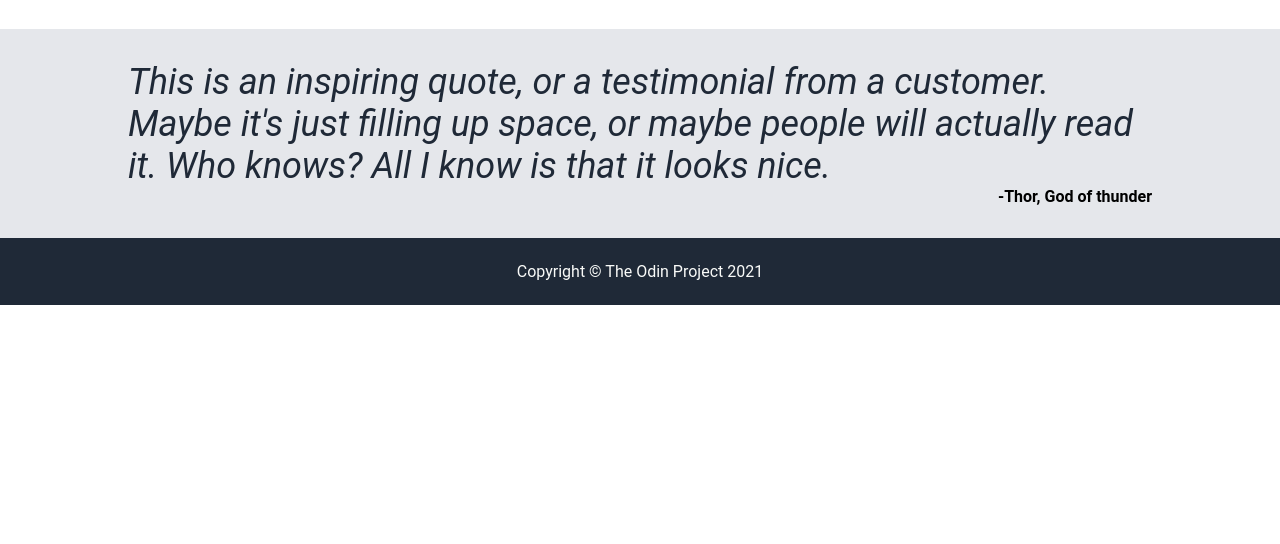
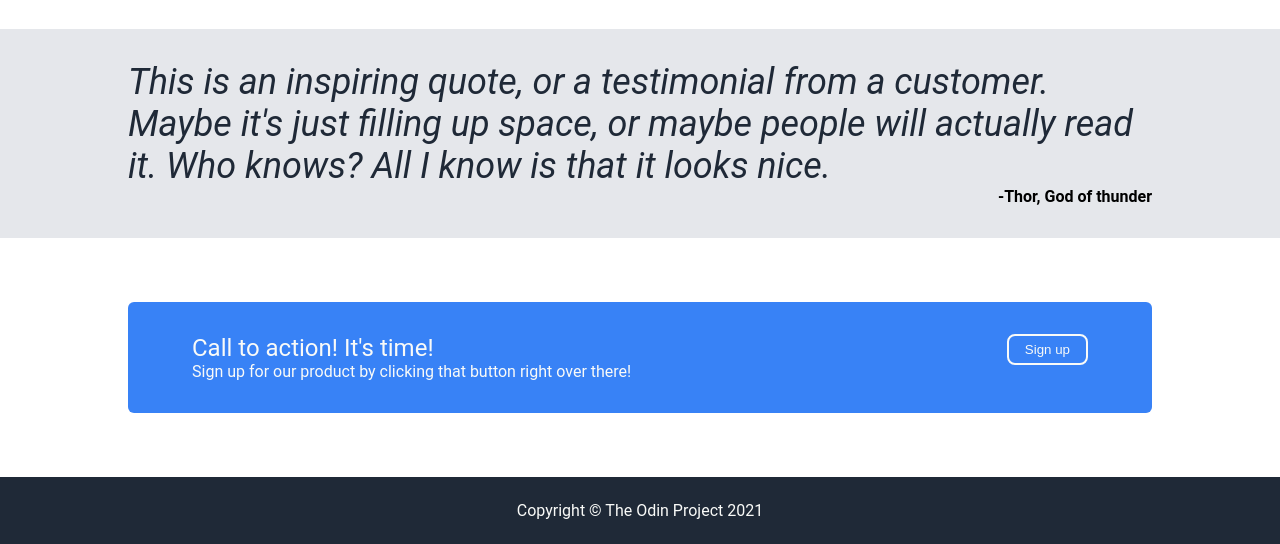
Before and after one commit to ChinZJ/TheOdinProject, a plain HTML site: page landing-page/index.html in a window 1280 px wide. Shown: the part 603-1147 px from the top of the page. Before the commit the page ends 908 px from the top, so only its background shows below. Drawn offline with Linux system fonts and the light colour scheme.

Commit message:
Complete call to action

```diff
--- a/landing-page/index.html
+++ b/landing-page/index.html
@@ -24,7 +24,8 @@
                 <div class="left-side">
                     <div class="header-title">This website is awesome</div>
                     <div class="header-description">This website has some subtext that goes
-                        here under the main title. It's a smaller font and the color is lower contrast.
+                        here under the main title.
+                        It's a smaller font and the color is lower contrast.
                     </div>
                     <button class="blue">Sign up</button>
                 </div>
@@ -40,22 +41,26 @@
                 <div class="image-description-set">
                     <div class="image-description-pair">
                         <img class="blue-border" alt="placeholder">
-                        <div class="illustration-text">this is some subtext under an illustration or image</div>
+                        <div class="illustration-text">this is some subtext under an illustration
+                            or image</div>
                     </div>
 
                     <div class="image-description-pair">
                         <img class="blue-border" alt="placeholder">
-                        <div class="illustration-text">this is some subtext under an illustration or image</div>
+                        <div class="illustration-text">this is some subtext under an illustration
+                            or image</div>
                     </div>
 
                     <div class="image-description-pair">
                         <img class="blue-border" alt="placeholder">
-                        <div class="illustration-text">this is some subtext under an illustration or image</div>
+                        <div class="illustration-text">this is some subtext under an illustration
+                            or image</div>
                     </div>
 
                     <div class="image-description-pair">
                         <img class="blue-border" alt="placeholder">
-                        <div class="illustration-text">this is some subtext under an illustration or image</div>
+                        <div class="illustration-text">this is some subtext under an illustration
+                            or image</div>
                     </div>
                 </div>
             </div>
@@ -69,8 +74,16 @@
                 <div class="quote-author"><strong>-Thor, God of thunder</strong></div>
             </div>
 
-            <div class="contact">
+            <div class="contact blue">
+                <div class="contact-left">
+                    <div class="contact-header header-logo">Call to action! It's time!</div>
+                    <div class="contact-information">Sign up for our product by clicking that
+                        button right over there!</div>
+                </div>
 
+                <div class="contact-right">
+                    <button class="contact-button">Sign up</button>
+                </div>
             </div>
         </div>
 
--- a/landing-page/style.css
+++ b/landing-page/style.css
@@ -18,6 +18,7 @@ body {
 }
 
 .header,
+.contact,
 .footer {
     background-color: #1F2937;
     color: #F9FAF8;
@@ -161,6 +162,20 @@ button {
     align-self: flex-end;
 }
 
+.contact {
+    margin: 64px 128px;
+    padding: 32px 64px;
+    border-radius: 6px;
+
+    display: flex;
+    justify-content: space-between;
+}
+
+.contact-button {
+    background-color: #3882F6;
+    border: 2px solid #F9FAF8;
+}
+
 .footer {
     display: flex;
     justify-content: center;
```
